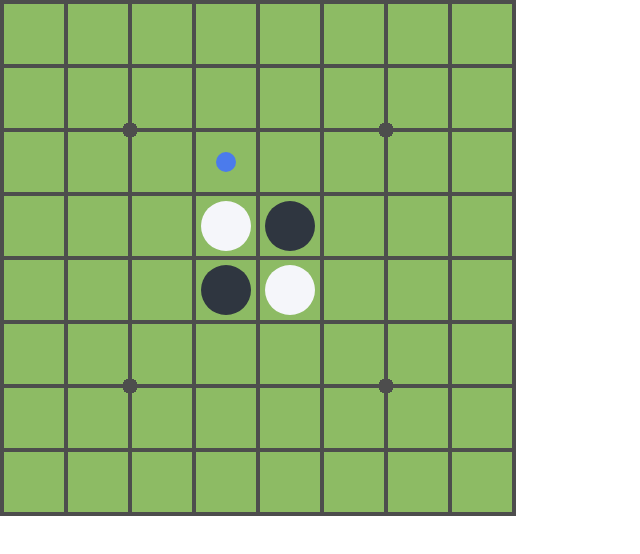
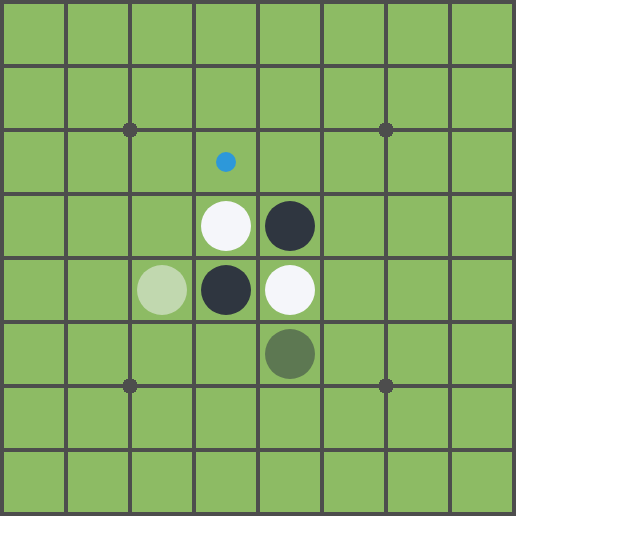
Before and after one commit to Eccsx/Reversia, a plain HTML site: page index.html in a window 1280 px wide. Shown: the whole page, without its empty margins (0-640 px from the left). Drawn offline with Linux system fonts and the light colour scheme.

Commit message:
:art: phantom piece design
These pieces will be used when hovering a valid cell to play

```diff
--- a/index.html
+++ b/index.html
@@ -32,7 +32,10 @@
     <div class="board-cell" id="c2"></div>
     <div class="board-cell" id="c3"></div>
     <div class="board-cell" id="c4"></div>
-    <div class="board-cell" id="c5"></div>
+    <div class="board-cell" id="c5">
+      <!-- ? test -->
+      <div class="phantom-white-piece"></div>
+    </div>
     <div class="board-cell" id="c6"></div>
     <div class="board-cell" id="c7"></div>
     <div class="board-cell" id="c8"></div>
@@ -66,7 +69,10 @@
       <!-- ? test -->
       <div class="white-piece"></div>
     </div>
-    <div class="board-cell" id="e6"></div>
+    <div class="board-cell" id="e6">
+      <!-- ? test -->
+      <div class="phantom-black-piece"></div>
+    </div>
     <div class="board-cell" id="e7"></div>
     <div class="board-cell" id="e8"></div>
     <!-- F column -->
--- a/style.css
+++ b/style.css
@@ -14,9 +14,13 @@ html, body {
   --piece-diameter: 50px;
   --black-piece-color: rgb(47, 54, 64);
   --white-piece-color: rgb(245, 246, 250);
+  /* phantom piece */
+  --phantom-piece-diameter: 50px;
+  --black-phantom-piece-color: rgba(47, 54, 64, 0.5);
+  --white-phantom-piece-color: rgba(245, 246, 250, 0.5);
   /* move indicator */
   --move-indicator-diameter: 20px;
-  --move-indicator-color: rgb(75, 123, 236);
+  --move-indicator-color: rgb(45, 152, 218);
 }
 
 #reversi-board {
@@ -76,6 +80,21 @@ html, body {
   border-radius: 100%;
 }
 
+/* phantom piece */
+.phantom-white-piece {
+  background-color: var(--white-phantom-piece-color);
+  width: var(--phantom-piece-diameter);
+  height: var(--phantom-piece-diameter);
+  border-radius: 100%;
+}
+
+.phantom-black-piece {
+  background-color: var(--black-phantom-piece-color);
+  width: var(--phantom-piece-diameter);
+  height: var(--phantom-piece-diameter);
+  border-radius: 100%;
+}
+
 /* move indicator */
 .move-indicator {
   background-color: var(--move-indicator-color);
```
